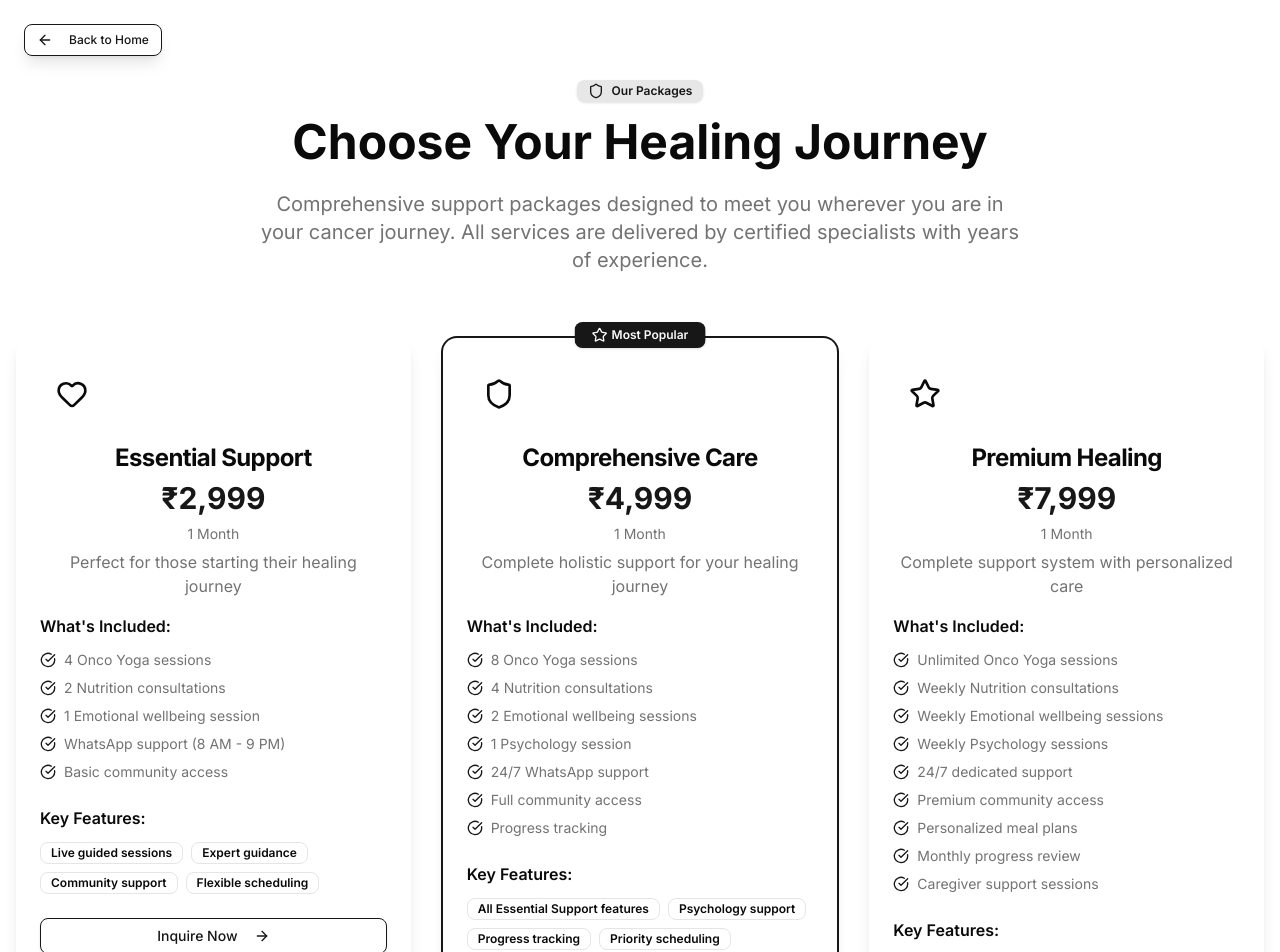
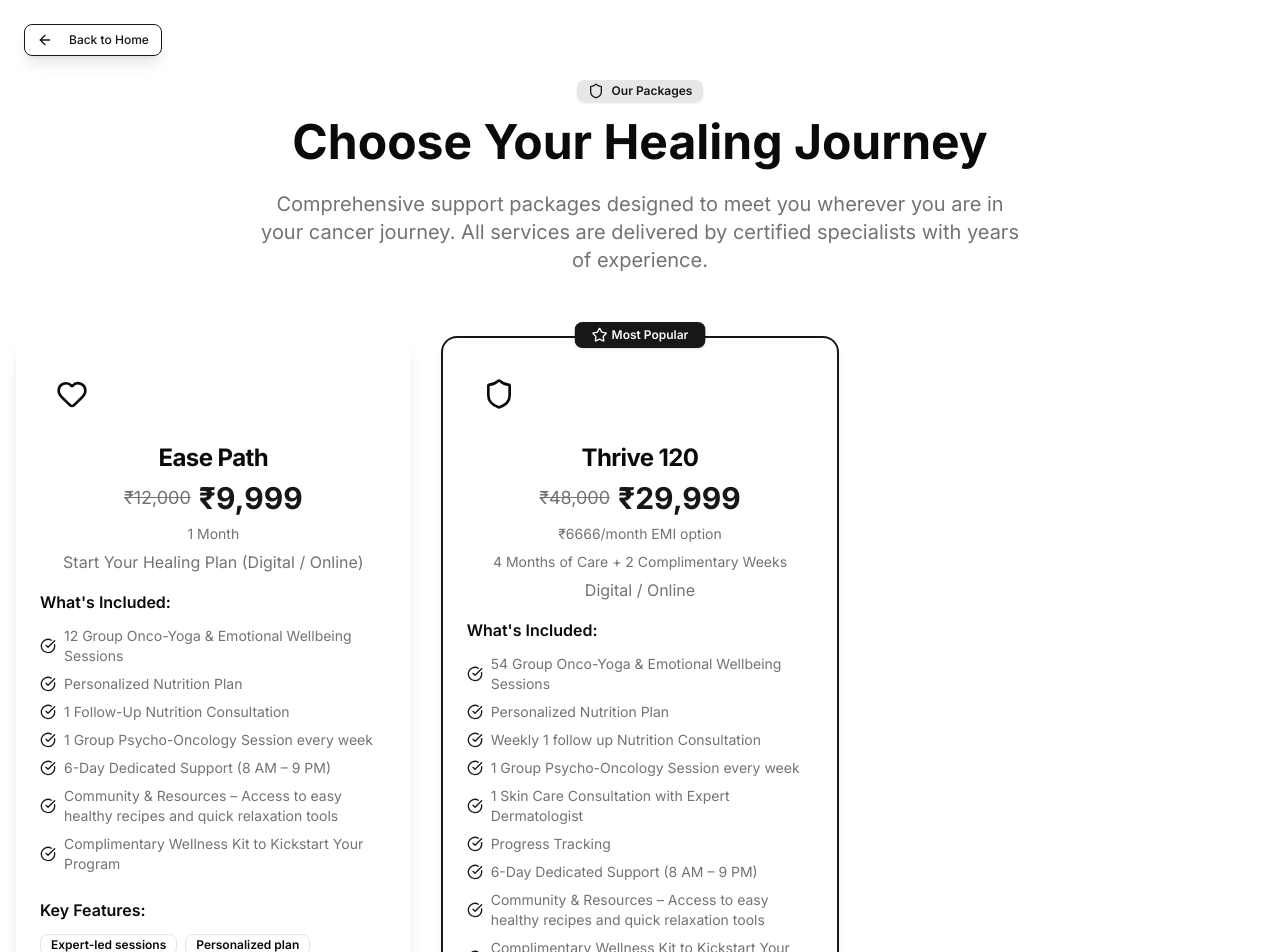
Before and after one commit to danglingmind/ease-my-cancer-website, a Next.js app: page /packages in a window 1280 px wide. Shown: the top 952 px of the page. Built offline with nearby package versions, Linux system fonts and the light colour scheme; a web font is replaced by a local one.

Commit message:
packages updated, contact us send message card removed

```diff
--- /dev/null
+++ b/src/app/api/contact/route.ts
@@ -0,0 +1,9 @@
+import { NextResponse } from "next/server"
+
+export async function POST() {
+  // Email sending is disabled. The contact form has been removed from the UI.
+  return NextResponse.json(
+    { error: "Email service disabled" },
+    { status: 501 }
+  )
+}
--- a/src/app/packages/page.tsx
+++ b/src/app/packages/page.tsx
@@ -21,78 +21,56 @@ import Link from "next/link"
 
 const packages = [
   {
-    name: "Essential Support",
-    price: "₹2,999",
+    name: "Ease Path",
     duration: "1 Month",
-    description: "Perfect for those starting their healing journey",
+    description: "Start Your Healing Plan (Digital / Online)",
     icon: Heart,
     color: "primary",
     popular: false,
+    originalPrice: "₹12,000",
+    salePrice: "₹9,999",
     services: [
-      "4 Onco Yoga sessions",
-      "2 Nutrition consultations",
-      "1 Emotional wellbeing session",
-      "WhatsApp support (8 AM - 9 PM)",
-      "Basic community access"
+      "12 Group Onco-Yoga & Emotional Wellbeing Sessions",
+      "Personalized Nutrition Plan",
+      "1 Follow-Up Nutrition Consultation",
+      "1 Group Psycho-Oncology Session every week",
+      "6-Day Dedicated Support (8 AM – 9 PM)",
+      "Community & Resources – Access to easy healthy recipes and quick relaxation tools",
+      "Complimentary Wellness Kit to Kickstart Your Program"
     ],
     features: [
-      "Live guided sessions",
-      "Expert guidance",
-      "Community support",
-      "Flexible scheduling"
+      "Expert-led sessions",
+      "Personalized plan",
+      "Community access",
+      "Dedicated support"
     ]
   },
   {
-    name: "Comprehensive Care",
-    price: "₹4,999",
-    duration: "1 Month",
-    description: "Complete holistic support for your healing journey",
+    name: "Thrive 120",
+    duration: "4 Months of Care + 2 Complimentary Weeks",
+    description: "Digital / Online",
     icon: Shield,
     color: "secondary",
     popular: true,
+    originalPrice: "₹48,000",
+    salePrice: "₹29,999",
+    emi: "₹6666/month EMI option",
     services: [
-      "8 Onco Yoga sessions",
-      "4 Nutrition consultations",
-      "2 Emotional wellbeing sessions",
-      "1 Psychology session",
-      "24/7 WhatsApp support",
-      "Full community access",
-      "Progress tracking"
+      "54 Group Onco-Yoga & Emotional Wellbeing Sessions",
+      "Personalized Nutrition Plan",
+      "Weekly 1 follow up Nutrition Consultation",
+      "1 Group Psycho-Oncology Session every week",
+      "1 Skin Care Consultation with Expert Dermatologist",
+      "Progress Tracking",
+      "6-Day Dedicated Support (8 AM – 9 PM)",
+      "Community & Resources – Access to easy healthy recipes and quick relaxation tools",
+      "Complimentary Wellness Kit to Kickstart Your Program"
     ],
     features: [
-      "All Essential Support features",
-      "Psychology support",
+      "Most popular",
       "Progress tracking",
-      "Priority scheduling",
-      "Family caregiver support"
-    ]
-  },
-  {
-    name: "Premium Healing",
-    price: "₹7,999",
-    duration: "1 Month",
-    description: "Complete support system with personalized care",
-    icon: Star,
-    color: "accent",
-    popular: false,
-    services: [
-      "Unlimited Onco Yoga sessions",
-      "Weekly Nutrition consultations",
-      "Weekly Emotional wellbeing sessions",
-      "Weekly Psychology sessions",
-      "24/7 dedicated support",
-      "Premium community access",
-      "Personalized meal plans",
-      "Monthly progress review",
-      "Caregiver support sessions"
-    ],
-    features: [
-      "All Comprehensive Care features",
-      "Unlimited sessions",
-      "Personalized meal plans",
-      "Monthly progress reviews",
-      "Dedicated support coordinator",
-      "Family support sessions"
+      "Dermatology consult",
+      "Priority support"
     ]
   }
 ]
@@ -179,7 +157,13 @@ export default function PackagesPage() {
                     </div>
                     <CardTitle className="text-2xl font-bold text-foreground">{pkg.name}</CardTitle>
                     <div className="space-y-2">
-                      <div className="text-3xl font-bold text-primary">{pkg.price}</div>
+                      <div className="flex items-center justify-center gap-2">
+                        <span className="text-lg text-muted-foreground line-through">{pkg.originalPrice}</span>
+                        <span className="text-3xl font-bold text-primary">{pkg.salePrice}</span>
+                      </div>
+                      {pkg.emi && (
+                        <div className="text-sm text-muted-foreground">{pkg.emi}</div>
+                      )}
                       <div className="text-sm text-muted-foreground">{pkg.duration}</div>
                     </div>
                     <p className="text-muted-foreground">{pkg.description}</p>
--- a/src/components/ContactSection.tsx
+++ b/src/components/ContactSection.tsx
@@ -1,18 +1,12 @@
 "use client"
 
-import { Button } from "@/components/ui/button"
-import { Card, CardContent, CardHeader, CardTitle } from "@/components/ui/card"
-import { Input } from "@/components/ui/input"
-import { Textarea } from "@/components/ui/textarea"
+import { Card, CardContent } from "@/components/ui/card"
 import { Badge } from "@/components/ui/badge"
 import {
   Mail,
   Phone,
   MapPin,
   Clock,
-  ArrowRight,
-  Send,
-  MessageCircle,
   Heart
 } from "lucide-react"
 
@@ -61,8 +55,7 @@ export function ContactSection() {
             Have questions? Need support? We're here to help you every step of the way.
           </p>
         </div>
-
-        <div className="grid lg:grid-cols-2 gap-12">
+        <div className="grid gap-12">
           {/* Contact Information */}
           <div className="space-y-8">
             <div>
@@ -92,50 +85,6 @@ export function ContactSection() {
               </div>
             </div>
 
-          </div>
-
-          {/* Contact Form */}
-          <div>
-            <Card className="border-0 shadow-xl">
-              <CardHeader>
-                <CardTitle className="text-2xl font-serif">Send us a Message</CardTitle>
-              </CardHeader>
-              <CardContent className="space-y-6">
-                <div className="grid md:grid-cols-2 gap-4">
-                  <div>
-                    <label className="text-sm font-medium text-foreground mb-2 block">First Name</label>
-                    <Input placeholder="Your first name" />
-                  </div>
-                  <div>
-                    <label className="text-sm font-medium text-foreground mb-2 block">Last Name</label>
-                    <Input placeholder="Your last name" />
-                  </div>
-                </div>
-
-                <div>
-                  <label className="text-sm font-medium text-foreground mb-2 block">Email</label>
-                  <Input type="email" placeholder="your.email@example.com" />
-                </div>
-
-                <div>
-                  <label className="text-sm font-medium text-foreground mb-2 block">Phone</label>
-                  <Input type="tel" placeholder="+91 12345 67890" />
-                </div>
-
-                <div>
-                  <label className="text-sm font-medium text-foreground mb-2 block">Message</label>
-                  <Textarea
-                    placeholder="Tell us how we can help you..."
-                    rows={4}
-                  />
-                </div>
-
-                <Button className="w-full bg-primary hover:bg-primary/90 text-primary-foreground">
-                  Send Message
-                  <Send className="ml-2 h-4 w-4" />
-                </Button>
-              </CardContent>
-            </Card>
           </div>
         </div>
 
```
